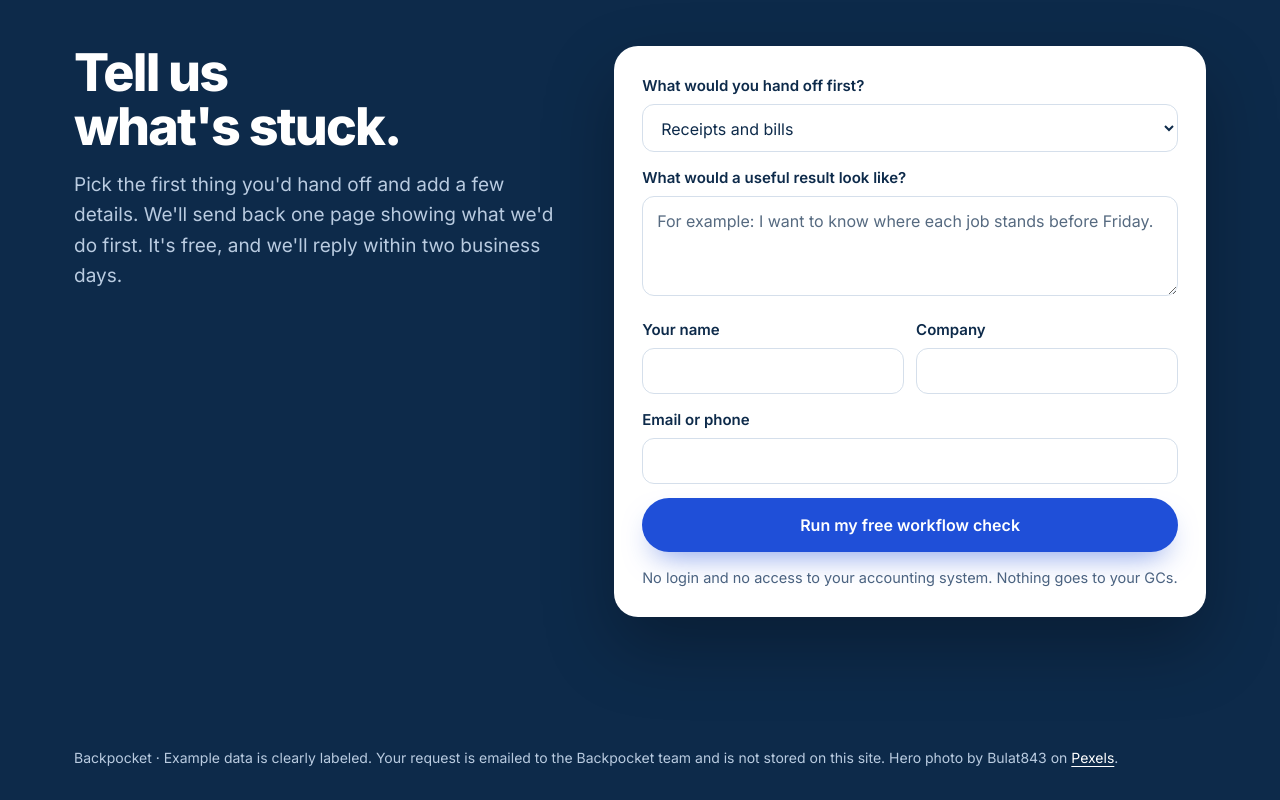
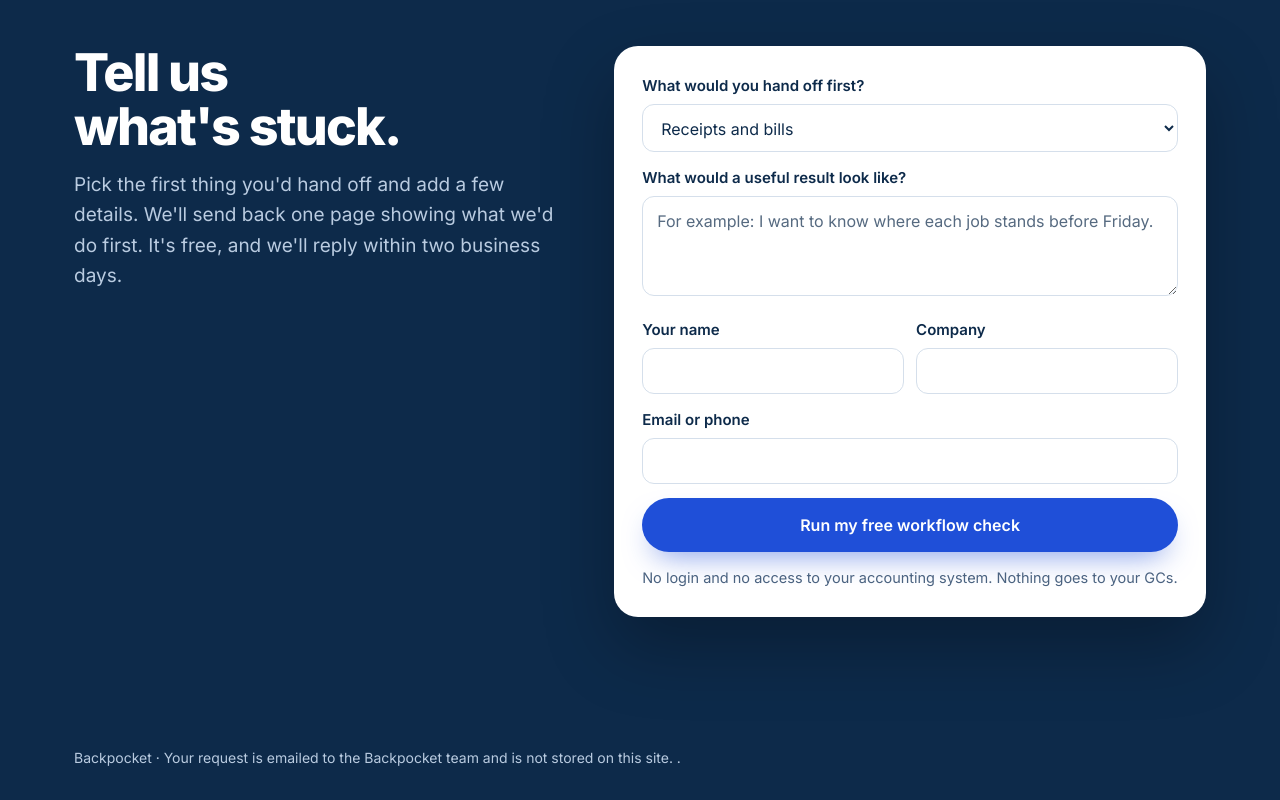
Before and after one commit to backpocket-hq/backpocket, a plain HTML site: page v2/index.html in a window 1280 px wide. Shown: the part 8455-9255 px from the top of the page. Drawn offline with Linux system fonts and the light colour scheme.

Commit message:
Update index.html

```diff
--- a/v2/index.html
+++ b/v2/index.html
@@ -557,7 +557,7 @@
   </section>
 </main>
 
-<footer class="foot"><div class="wrap">Backpocket &middot; Example data is clearly labeled. Your request is emailed to the Backpocket team and is not stored on this site. Hero photo by Bulat843 on <a href="https://www.pexels.com/photo/electrician-diagnosing-electrical-panel-with-multimeter-34054464/" target="_blank" rel="noopener">Pexels</a>.</div></footer>
+<footer class="foot"><div class="wrap">Backpocket &middot; Your request is emailed to the Backpocket team and is not stored on this site. .</div></footer>
 
 <script>
 (function(){
```
